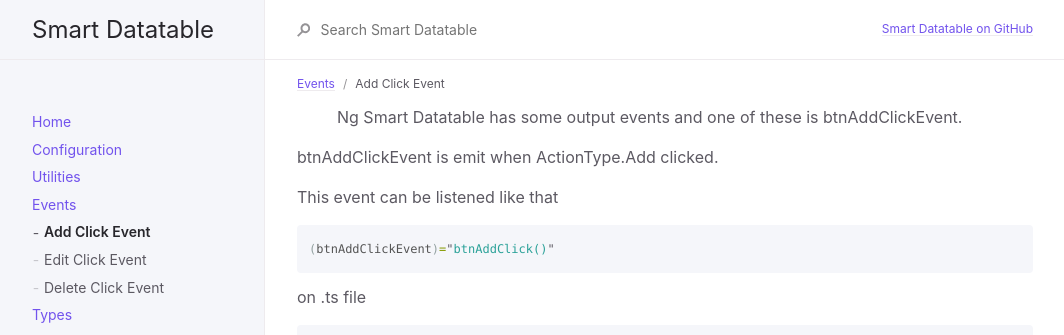
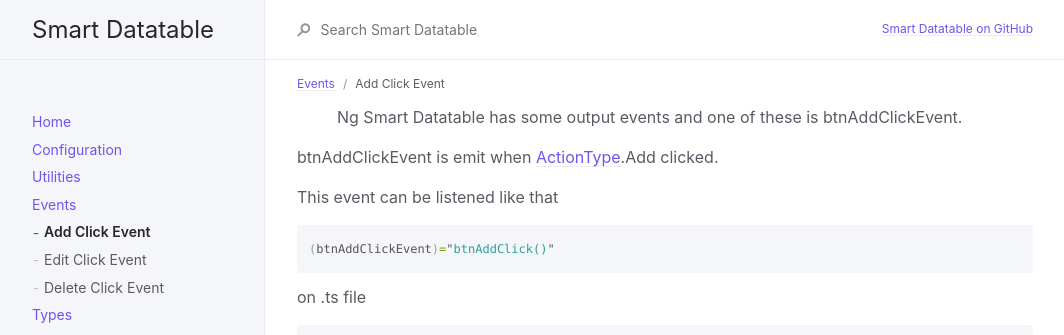
Before and after one commit to ahmeticat/smart-datatable-page, a Jekyll site: the page built from docs/events/addClick.md, in a window 1280 px wide. Shown: the top 335 px of the page, without its empty margins (107-1171 px from the left). Built offline with Jekyll 4.4.1, drawn with Linux system fonts in a browser that asks for light colours; part of the change alters nothing that is shown.

```diff
--- a/docs/events/addClick.md
+++ b/docs/events/addClick.md
@@ -7,7 +7,7 @@ nav_order: 1
 
 > Ng Smart Datatable has some output events and one of these is btnAddClickEvent.
 
-btnAddClickEvent is emit when ActionType.Add clicked.
+btnAddClickEvent is emit when [ActionType]({{ site.baseurl }}{% link docs/types/action-type.md %}).Add clicked.
 
 This event can be listened like that
 
```
